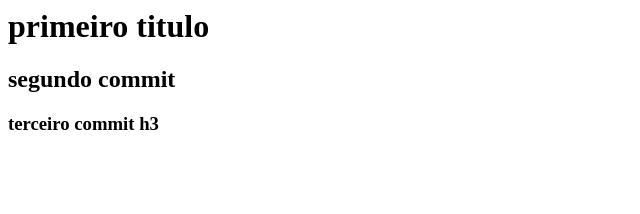
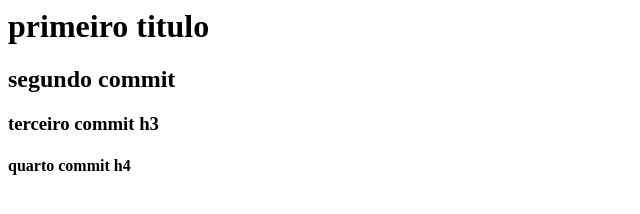
Before and after one commit to gabrielrsantana/rebasetest, a plain HTML site: page index.html in a window 1280 px wide. Shown: the whole page, without its empty margins (0-640 px from the left). Drawn offline with Linux system fonts and the light colour scheme.

Commit message:
quarto commit h4

```diff
--- a/index.html
+++ b/index.html
@@ -2,3 +2,4 @@
 <h2>segundo commit</h2>
 
 <h3>terceiro commit h3</h3>
+<h4>quarto commit h4</h4>
```
